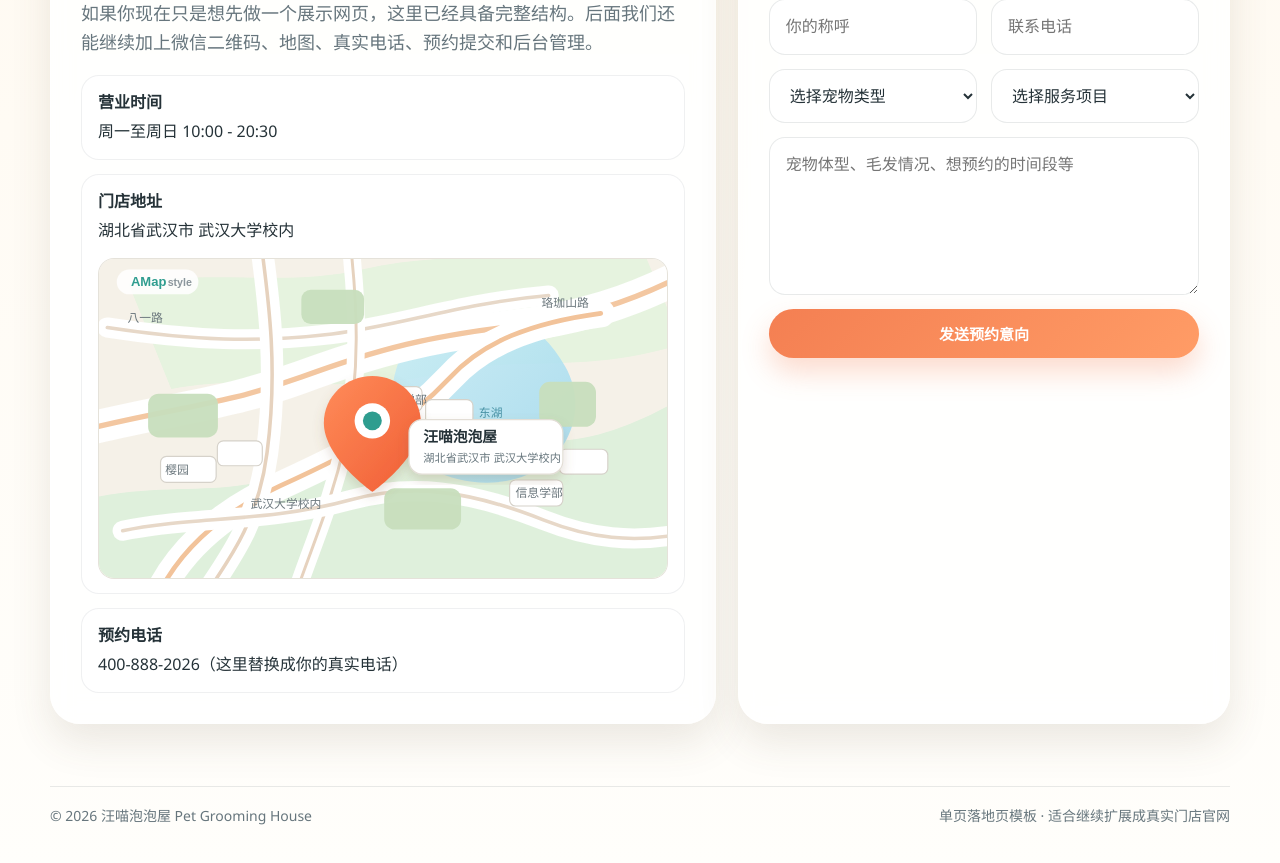
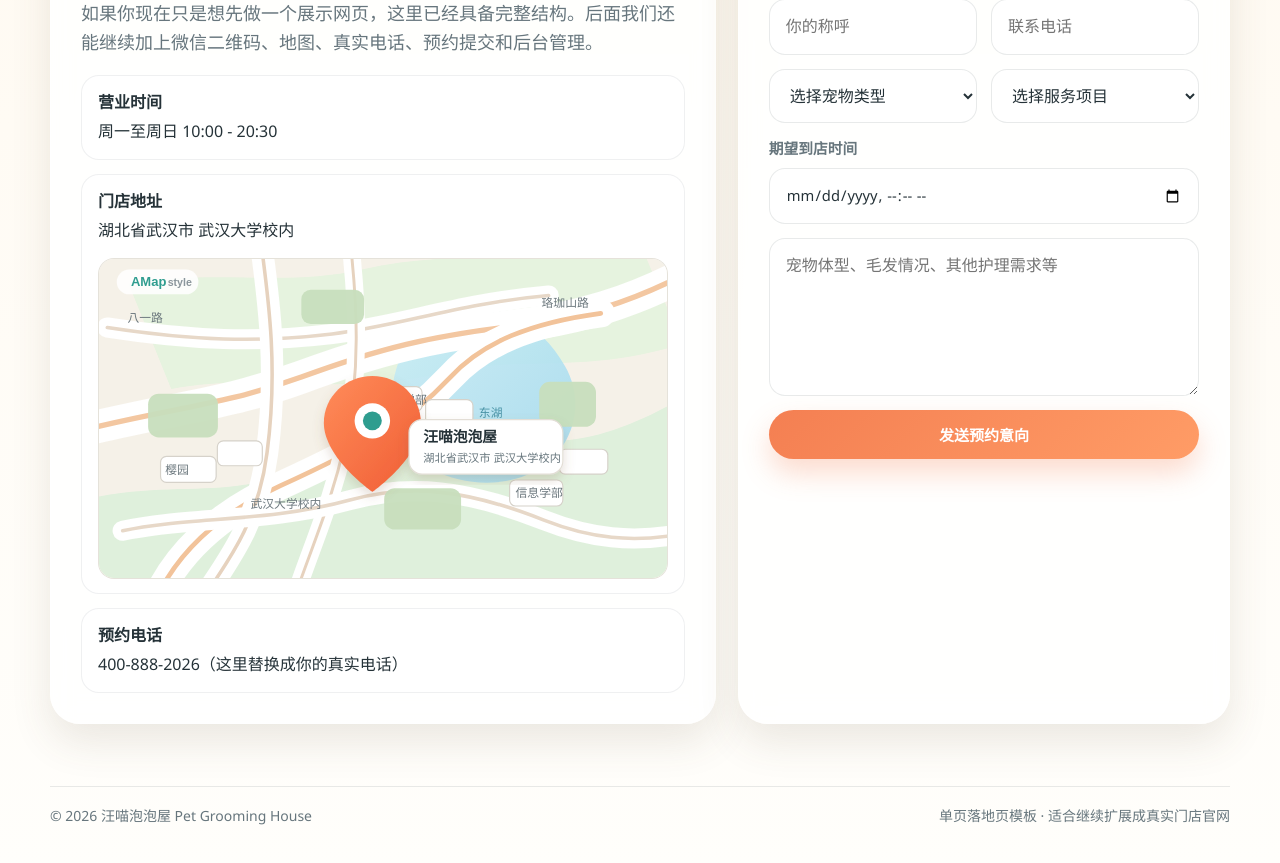
Before and after one commit to xuzhenyu1234/pet_care, a Next.js app: page / in a window 1280 px wide. Shown: the part 3428-4291 px from the top of the page. Built offline with nearby package versions, Linux system fonts and the light colour scheme.

Commit message:
增加期望到店时间

```diff
--- a/app/globals.css
+++ b/app/globals.css
@@ -727,6 +727,19 @@
       box-shadow: 0 0 0 4px rgba(244, 127, 82, 0.08);
     }
 
+    .time-field {
+      display: grid;
+      gap: 8px;
+      color: var(--muted);
+      font-size: 0.92rem;
+      font-weight: 700;
+    }
+
+    .time-field input {
+      color: var(--text);
+      font-weight: 500;
+    }
+
     .form-row {
       display: grid;
       grid-template-columns: repeat(2, minmax(0, 1fr));
--- a/app/page.tsx
+++ b/app/page.tsx
@@ -361,7 +361,11 @@ export default function Home() {
                       <option>洗护加造型</option>
                     </select>
                   </div>
-                  <textarea rows={5} placeholder="宠物体型、毛发情况、想预约的时间段等"></textarea>
+                  <label className="time-field">
+                    <span>期望到店时间</span>
+                    <input type="datetime-local" aria-label="期望到店时间" />
+                  </label>
+                  <textarea rows={5} placeholder="宠物体型、毛发情况、其他护理需求等"></textarea>
                   <button className="button button-primary" type="button" id="bookingButton" onClick={handleBookingClick}>发送预约意向</button>
                 </form>
               </div>
--- a/index.html
+++ b/index.html
@@ -718,6 +718,19 @@
       box-shadow: 0 0 0 4px rgba(244, 127, 82, 0.08);
     }
 
+    .time-field {
+      display: grid;
+      gap: 8px;
+      color: var(--muted);
+      font-size: 0.92rem;
+      font-weight: 700;
+    }
+
+    .time-field input {
+      color: var(--text);
+      font-weight: 500;
+    }
+
     .form-row {
       display: grid;
       grid-template-columns: repeat(2, minmax(0, 1fr));
@@ -1156,7 +1169,11 @@
                 <option>洗护加造型</option>
               </select>
             </div>
-            <textarea rows="5" placeholder="宠物体型、毛发情况、想预约的时间段等"></textarea>
+            <label class="time-field">
+              <span>期望到店时间</span>
+              <input type="datetime-local" aria-label="期望到店时间">
+            </label>
+            <textarea rows="5" placeholder="宠物体型、毛发情况、其他护理需求等"></textarea>
             <button class="button button-primary" type="button" id="bookingButton">发送预约意向</button>
           </form>
         </div>
```
